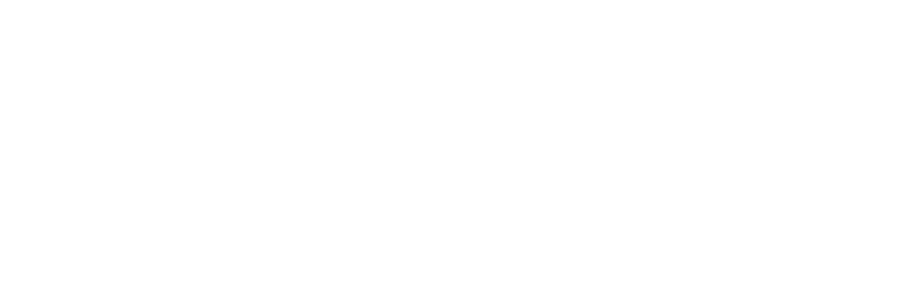
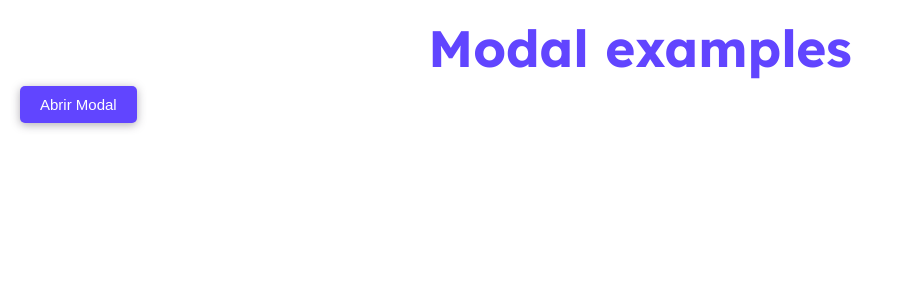
Before and after one commit to frog-spain/virtual-tryon, a React (Vite) app: page /modal-demo in a window 1280 px wide. Before the commit this address had no page. Shown: the top 300 px of the page, without its empty margins (0-899 px from the left). Built offline with nearby package versions, Linux system fonts and the light colour scheme.

Commit message:
feat: introduce initial Modal component

```diff
--- a/src/App.jsx
+++ b/src/App.jsx
@@ -1,6 +1,7 @@
 import { lazy } from "react";
 import { Routes, Route } from "react-router-dom";
-import { ModalProvider } from "./context/ModalProvider.jsx";
+import { ModalProvider } from "@/context/ModalProvider.jsx";
+import ModalWrapper from "@/components/atom/Modal/ModalWrapper.jsx";
 
 const Home = lazy(() => import("./pages/Home.jsx"));
 const ModelViewerPage = lazy(() => import("./pages/ModelViewerPage"));
@@ -8,18 +9,25 @@ const MediaPipe2DPage = lazy(() => import("./pages/MediaPipe2DPage"));
 const MediaPipe3DPage = lazy(() => import("./pages/MediaPipe3DPage"));
 const ProductDemoPage = lazy(() => import("./pages/ProductDemoPage"));
 const ProductPage = lazy(() => import("./pages/ProductPage.jsx"));
+const ModalDemo = lazy(() => import("./pages/ModalDemo.jsx"));
 
 function App() {
   return (
     <ModalProvider>
+      <ModalWrapper>
         <Routes>
           <Route path="/" element={<Home />} />
           <Route path="/model-viewer" element={<ModelViewerPage />} />
           <Route path="/mediapipe" element={<MediaPipe2DPage />} />
           <Route path="/mediapipe-3d" element={<MediaPipe3DPage />} />
           <Route path="/product-demo" element={<ProductDemoPage />} />
-        <Route path="/product-demo/products/:slug" element={<ProductPage />} />
+          <Route
+            path="/product-demo/products/:slug"
+            element={<ProductPage />}
+          />
+          <Route path="/modal-demo" element={<ModalDemo />} />
         </Routes>
+      </ModalWrapper>
     </ModalProvider>
   );
 }
--- a/src/atom/Modal/Modal.jsx
+++ b/src/components/atom/Modal/Modal.jsx
@@ -1,7 +1,7 @@
 import { useContext, useEffect } from "react";
-import { ModalContext } from "@/src/Context/ModalContext";
+import { ModalContext } from "@/context/ModalContext";
 
-import { lockBody, unlockBody } from "@/src/utils/lockBody.js";
+import { lockBody, unlockBody } from "@/utils/lockBody.js";
 
 import styles from "./Modal.module.scss";
 
--- a/src/atom/Modal/ModalWrapper.jsx
+++ b/src/components/atom/Modal/ModalWrapper.jsx
@@ -1,5 +1,5 @@
 import { useContext } from "react";
-import { ModalContext } from "@/src/context/ModalContext";
+import { ModalContext } from "@/context/ModalContext.jsx";
 
 import Modal from "./Modal";
 
--- a/src/pages/Home.jsx
+++ b/src/pages/Home.jsx
@@ -26,6 +26,9 @@ export default function Home() {
             <Link to="/mediapipe-3d" className="option-button">
               MediaPipe 3D
             </Link>
+            <Link to="/modal-demo" className="option-button">
+              Modal Demo
+            </Link>
           </nav>
         </div>
       </div>
--- /dev/null
+++ b/src/pages/ModalDemo.jsx
@@ -0,0 +1,29 @@
+import { useContext } from "react";
+import { ModalContext } from "@/context/ModalContext.jsx";
+
+const ModalDemo = () => {
+  const [_, setModalData] = useContext(ModalContext);
+
+  return (
+    <div style={{ padding: "20px" }}>
+      <h1>Modal examples</h1>
+
+      <div>
+        <button
+          className="option-button"
+          onClick={() =>
+            setModalData({
+              isOpen: true,
+              type: "info",
+              content: "👋 Hola David, esta es tu primera modal!",
+            })
+          }
+        >
+          Abrir Modal
+        </button>
+      </div>
+    </div>
+  );
+};
+
+export default ModalDemo;
--- a/vite.config.js
+++ b/vite.config.js
@@ -1,7 +1,17 @@
 import { defineConfig } from "vite";
 import react from "@vitejs/plugin-react";
+import path from "path";
+import { fileURLToPath } from "url";
+
+const __filename = fileURLToPath(import.meta.url);
+const __dirname = path.dirname(__filename);
 
 // https://vite.dev/config/
 export default defineConfig({
   plugins: [react()],
+  resolve: {
+    alias: {
+      "@": path.resolve(__dirname, "./src"),
+    },
+  },
 });
```
Also changed, not shown: jsconfig.json (+4 -12 lines), src/components/atom/Modal/Modal.module.scss (renamed from src/atom/Modal/Modal.module.scss, +7 -2 lines). Lines whose indentation alone changed are shown as unchanged.
